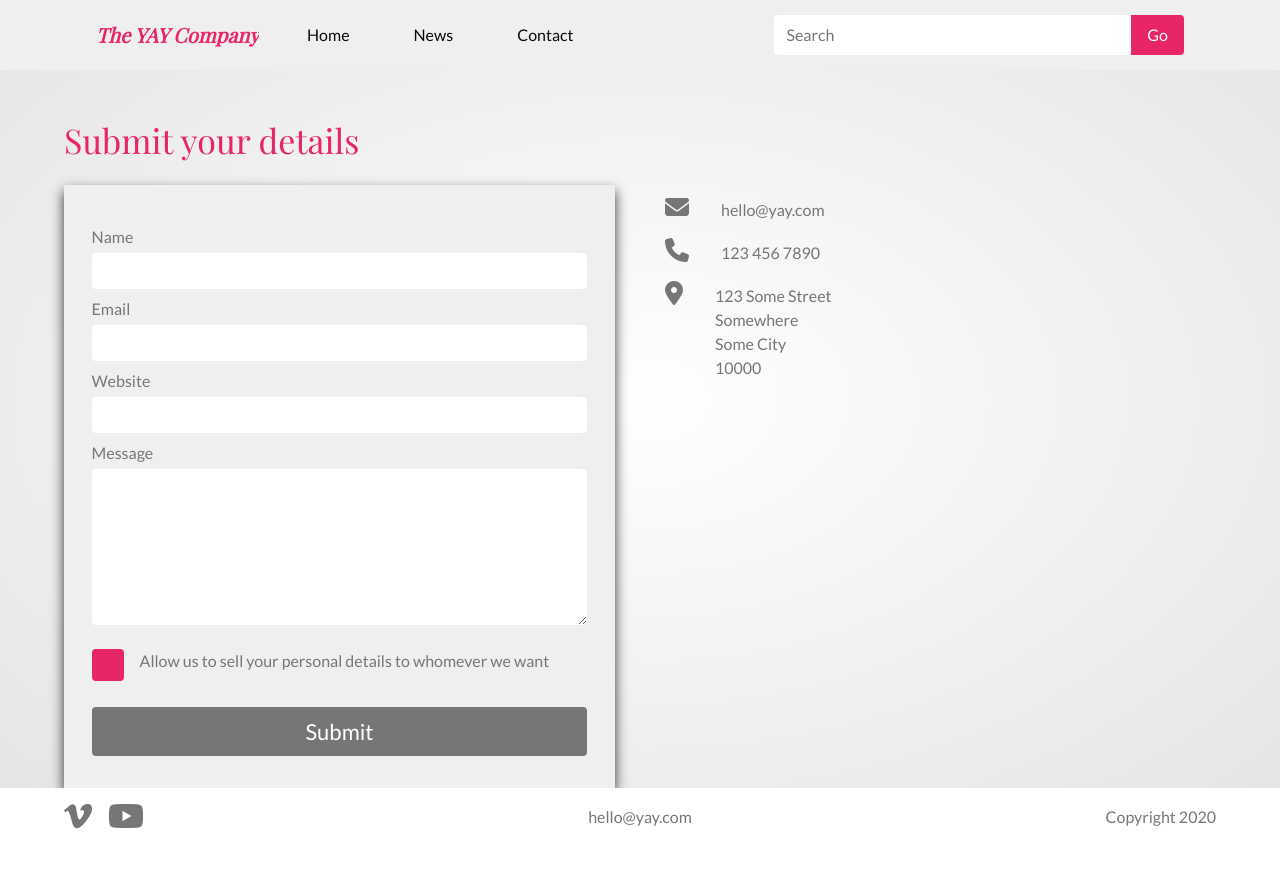
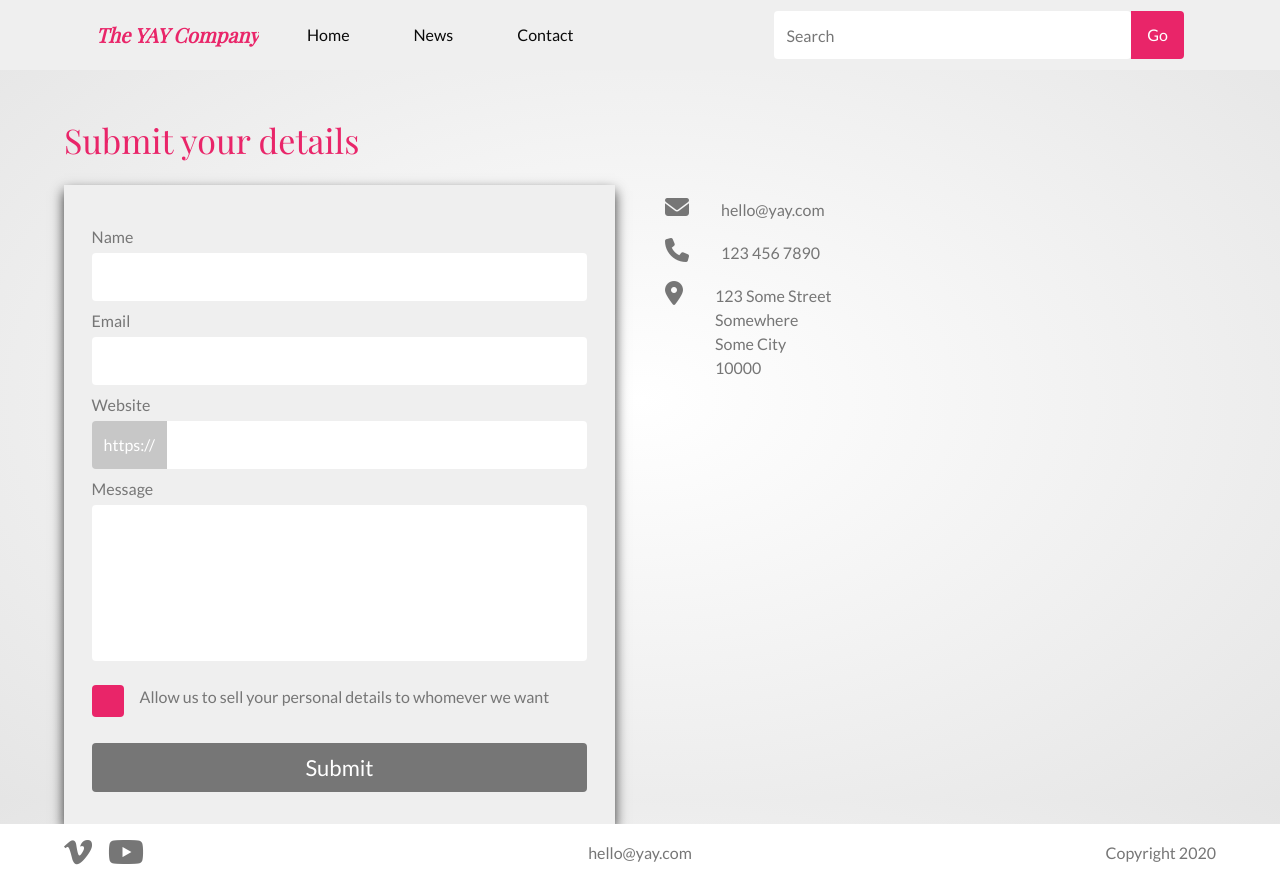
Before and after one commit to Noroff-FEU-Assignments/css-frameworks-ca-7oiden, a React (Create React App) app: page /contact in a window 1280 px wide. Before the commit the page ends 846 px from the top, so only its background shows below. Built offline with nearby package versions, Linux system fonts and the light colour scheme; a web font is replaced by a local one.

Commit message:
contact form fixed

```diff
--- a/src/components/forms/FormCustomized.js
+++ b/src/components/forms/FormCustomized.js
@@ -17,7 +17,12 @@ function FormCustomized() {
 
       <Form.Group className="form-group" controlId="formBasicWebsite">
         <Form.Label>Website</Form.Label>
-        <Form.Control className="website" type="text" />
+        <div className="d-flex">
+          <div className="form-control-prefix">
+            <span>https://</span>
+          </div>
+          <Form.Control id="form-control-website" type="text" />
+        </div>
       </Form.Group>
 
       <Form.Group
--- a/src/sass/partials/_customVariables.scss
+++ b/src/sass/partials/_customVariables.scss
@@ -8,6 +8,7 @@ $colors: (
   backgroundGrad1: #ffffff,
   backgroundGrad2: #e5e5e5,
   border: #d1d1d1,
+  inputPrefix: #c7c7c7,
 );
 
 @function getColor($color) {
--- a/src/sass/partials/_form.scss
+++ b/src/sass/partials/_form.scss
@@ -29,6 +29,27 @@
 .form-control {
   border: none;
   border-radius: 4px;
+  height: 3rem;
+
+  &-prefix {
+    height: 3rem;
+    background: getColor(inputPrefix);
+    color: getColor(secondary);
+    padding: 0 0.75rem;
+    border-radius: 4px 0 0 4px;
+    display: flex;
+    flex-direction: column;
+    justify-content: center;
+  }
+}
+
+#form-control-website {
+  border-radius: 0 4px 4px 0;
+}
+
+textarea.form-control {
+  height: auto;
+  resize: none;
 }
 
 .form-button {
```
